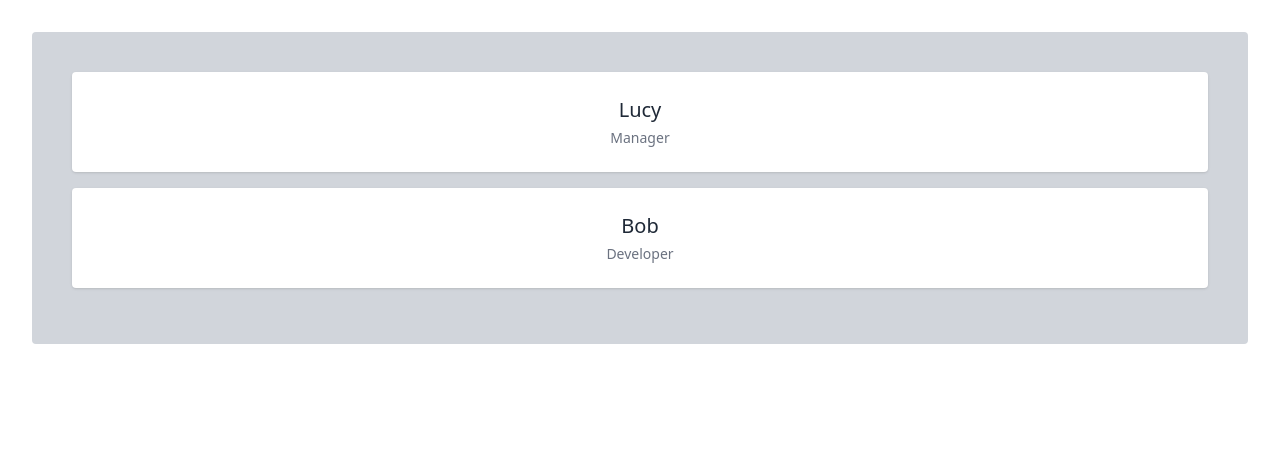
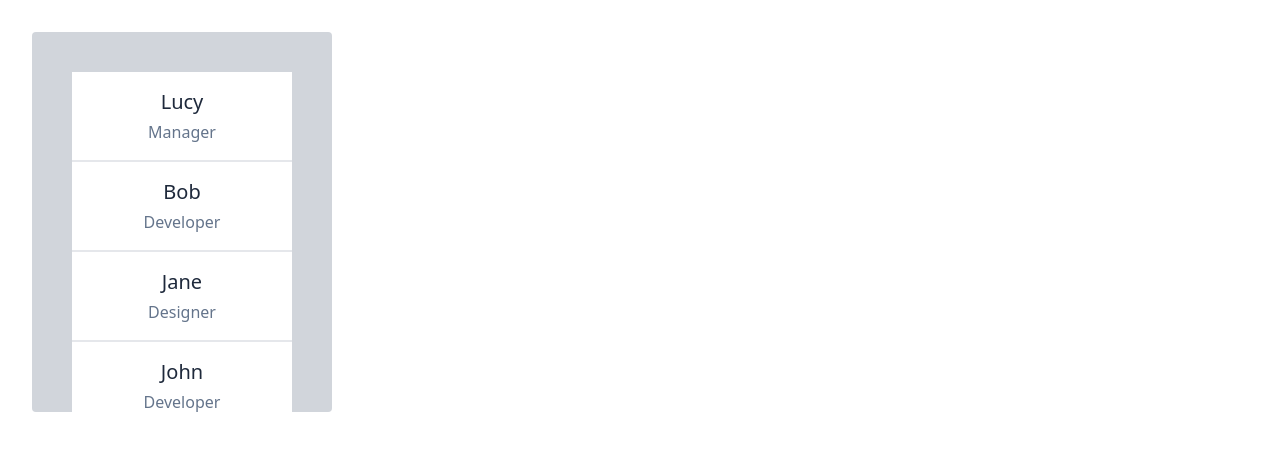
Before and after one commit to arief-github/learning-react-typescript, a React (Vite) app: page / in a window 1280 px wide. Shown: the top 450 px of the page. Built offline with nearby package versions, Linux system fonts and the light colour scheme.

Commit message:
add render props

```diff
--- a/src/App.tsx
+++ b/src/App.tsx
@@ -5,13 +5,25 @@ function App() {
   return (
     <div className="App">
       <CheckList
+        id='id'
+        primary='name'
+        secondary='role'
         data={[
           { id: 1, name: 'Lucy', role: 'Manager'},
           { id: 2, name: 'Bob', role: 'Developer'},
+          { id: 3, name: 'Jane', role: 'Designer'},
+          { id: 4, name: 'John', role: 'Developer'},
+          { id: 5, name: 'Doe', role: 'Manager'},
         ]}
-        id="id"
-        primary="name"
-        secondary="role"
+        style={{ width: '300px', maxHeight: '380px', overflowY: 'auto' }}
+        renderItem={(item) => (
+          <li key={item.id} className="bg-white p-4 border-b-2">
+            <div className='text-xl text-slate-800 pb-1'>
+              {item.name}
+            </div>
+            <div className='text-slate-500'>{item.role}</div>
+          </li>
+        )}
       />
     </div>
   )
--- a/src/components/Checklist/index.tsx
+++ b/src/components/Checklist/index.tsx
@@ -1,16 +1,24 @@
+import { ComponentPropsWithoutRef, ReactNode } from 'react'
+
 type Props<Data> = {
     data: Data[],
     id: keyof Data,
     primary: keyof Data,
     secondary: keyof Data,
-}
+    renderItem?: (item: Data) => ReactNode
+} & ComponentPropsWithoutRef<'ul'>
 
 export function CheckList<Data>({
-    data, id, primary, secondary
+    data, id, primary, secondary, renderItem, ...ulProps
 }: Props<Data>) {
     return (
-        <ul className="bg-gray-300 rounded p-10">
+        <ul className="bg-gray-300 rounded p-10" {...ulProps}>
             {data.map((item) => {
+
+                if (renderItem) {
+                    return renderItem(item)
+                }
+
                 const idValue = item[id] as string | number
 
                 if(typeof idValue !== 'string' && typeof idValue !== 'number') {
@@ -25,14 +33,13 @@ export function CheckList<Data>({
 
                 const secondaryText = item[secondary] as string
 
-                // Check if secondaryText is a string before using it
                 return (
                     <li key={idValue} className="bg-white p-6 shadow rounded mb-4">
                         <div className="text-xl text-gray-800 pb-1">
                             {primaryText}
                         </div>
                         {
-                            typeof secondaryText === 'string' && (  // Use && for conditional rendering
+                            typeof secondaryText === 'string' && (
                                 <div className="text-sm text-gray-500">
                                     { secondaryText }
                                 </div>
@@ -40,7 +47,6 @@ export function CheckList<Data>({
                         }
                     </li>
                 )
-
             })}
         </ul>
     )
```
Also changed, not shown: 1 other file (tests, documents, lock files or other folders).
